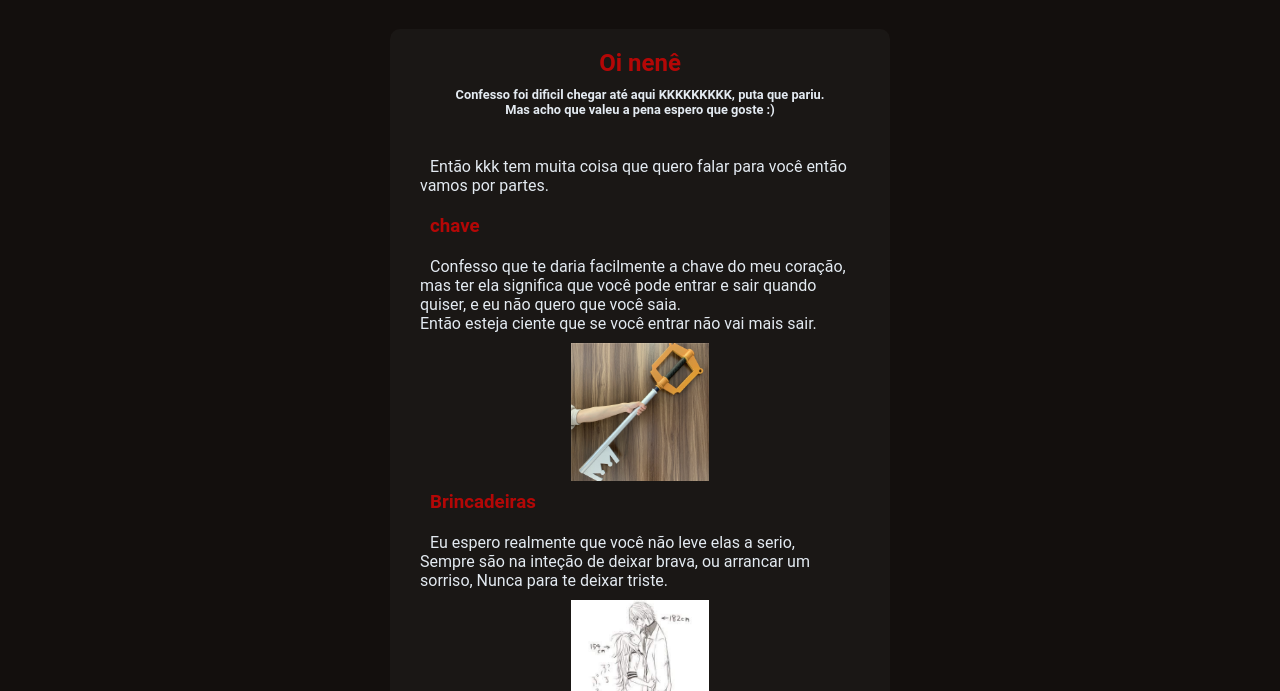
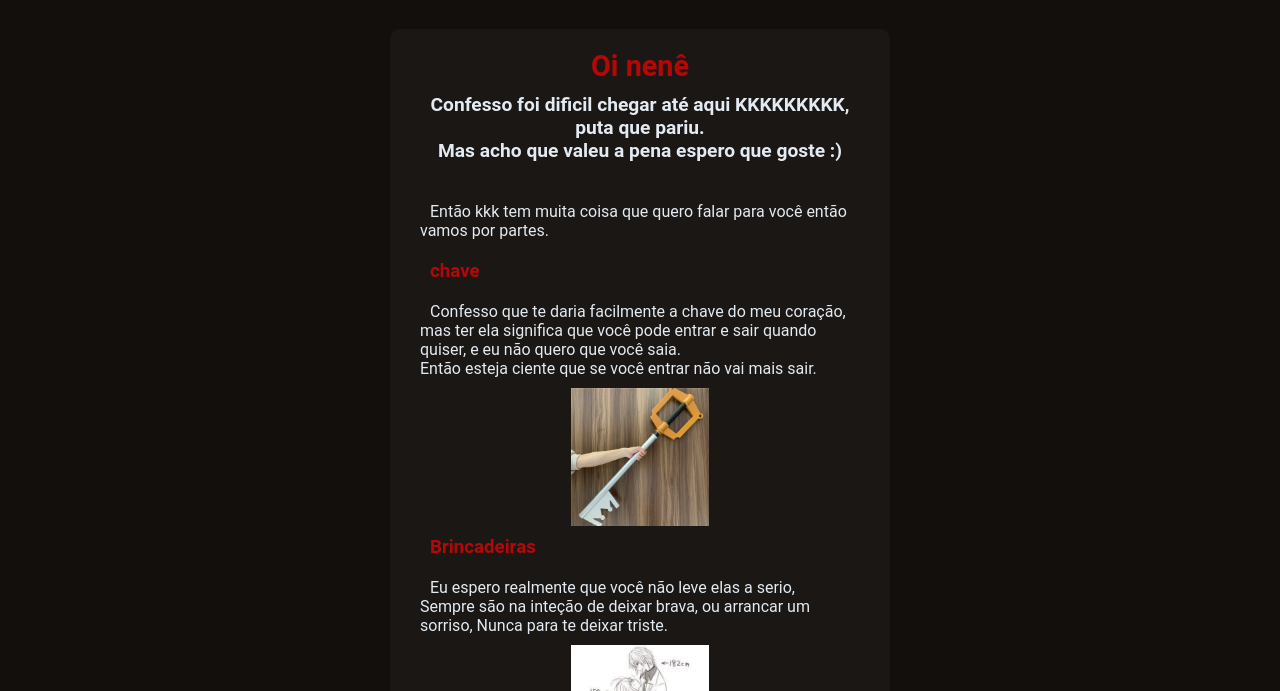
Before and after one commit to WillAndrade09/bb, a plain HTML site: page index2.html in a window 1280 px wide. Shown: the part 109-800 px from the top of the page. Drawn offline with Linux system fonts and the light colour scheme.

Commit message:
Update style2.css

```diff
--- a/style2.css
+++ b/style2.css
@@ -11,11 +11,11 @@
     border-radius: 10px;
 }
 h2{
-    font-size: 80%;
+    font-size: 120%;
     padding-bottom: 30px;
 }
 h1{
-    font-size: 150%;
+    font-size: 180%;
     color: #ff0000ac;
     padding-bottom: 10px;
 }
```
